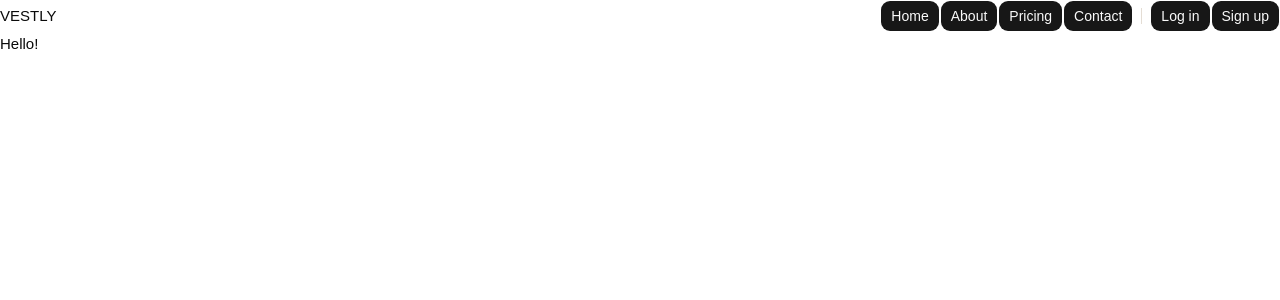
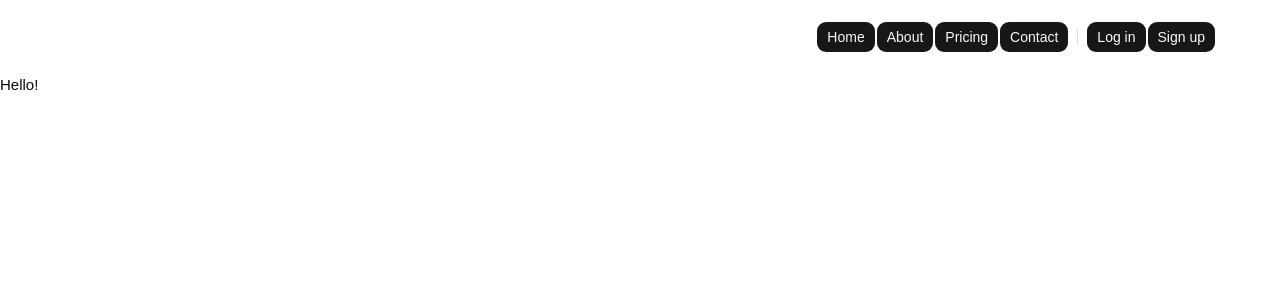
Before and after one commit to Riiiviii/agent-stock-helper, a React (Vite) app in the folder frontend/: page / in a window 1280 px wide. Shown: the top 300 px of the page. Built offline with nearby package versions, Linux system fonts and the light colour scheme; a web font is replaced by a local one.

Commit message:
feat: add styling for logo, navbar and signup buttons

```diff
--- a/frontend/src/components/layout/navbar.tsx
+++ b/frontend/src/components/layout/navbar.tsx
@@ -1,10 +1,14 @@
+import { Link } from "@tanstack/react-router";
 import NavbarLink from "./navbar-link";
+import { Button } from "../ui/button";
 
 export default function Navbar() {
   return (
-    <nav className="flex justify-between items-center bg-transparent">
+    <nav className="flex justify-between items-center bg-transparent mt-5 mb-5 w-full px-16">
       <div>
-        <h1>VESTLY</h1>
+        <Button variant="logo" render={<Link to="/" />}>
+          V E S T L Y
+        </Button>
       </div>
       <div className="flex items-center">
         <NavbarLink href="/" label="Home" />
@@ -13,7 +17,7 @@ export default function Navbar() {
         <NavbarLink href="/" label="Contact" />
         <div className="w-px h-4 bg-border mx-2" />
         <NavbarLink href="/" label="Log in" />
-        <NavbarLink href="/" label="Sign up" />
+        <NavbarLink href="/" label="Sign up" variant="signup" />
       </div>
     </nav>
   );
--- a/frontend/src/components/ui/button.tsx
+++ b/frontend/src/components/ui/button.tsx
@@ -1,7 +1,7 @@
-import { Button as ButtonPrimitive } from "@base-ui/react/button"
-import { cva, type VariantProps } from "class-variance-authority"
+import { Button as ButtonPrimitive } from "@base-ui/react/button";
+import { cva, type VariantProps } from "class-variance-authority";
 
-import { cn } from "@/lib/utils"
+import { cn } from "@/lib/utils";
 
 const buttonVariants = cva(
   "group/button inline-flex shrink-0 items-center justify-center rounded-lg border border-transparent bg-clip-padding text-sm font-medium whitespace-nowrap transition-all outline-none select-none focus-visible:border-ring focus-visible:ring-3 focus-visible:ring-ring/50 active:not-aria-[haspopup]:translate-y-px disabled:pointer-events-none disabled:opacity-50 aria-invalid:border-destructive aria-invalid:ring-3 aria-invalid:ring-destructive/20 dark:aria-invalid:border-destructive/50 dark:aria-invalid:ring-destructive/40 [&_svg]:pointer-events-none [&_svg]:shrink-0 [&_svg:not([class*='size-'])]:size-4",
@@ -18,6 +18,11 @@ const buttonVariants = cva(
         destructive:
           "bg-destructive/10 text-destructive hover:bg-destructive/20 focus-visible:border-destructive/40 focus-visible:ring-destructive/20 dark:bg-destructive/20 dark:hover:bg-destructive/30 dark:focus-visible:ring-destructive/40",
         link: "text-primary underline-offset-4 hover:underline",
+        navbar:
+          "bg-transparent text-white font-light hover:opacity-60 transition-opacity duration-200 text-xs ",
+        signup:
+          "bg-transparent text-(--green-light) border border-white hover:bg-white/10 hover:text-white text-xs hover:border-white transition-colors duration-200 rounded-full",
+        logo: "font-serif font-semibold text-2xl bg-transparent text-white",
       },
       size: {
         default:
@@ -37,8 +42,8 @@ const buttonVariants = cva(
       variant: "default",
       size: "default",
     },
-  }
-)
+  },
+);
 
 function Button({
   className,
@@ -52,7 +57,7 @@ function Button({
       className={cn(buttonVariants({ variant, size, className }))}
       {...props}
     />
-  )
+  );
 }
 
-export { Button, buttonVariants }
+export { Button, buttonVariants };
```
